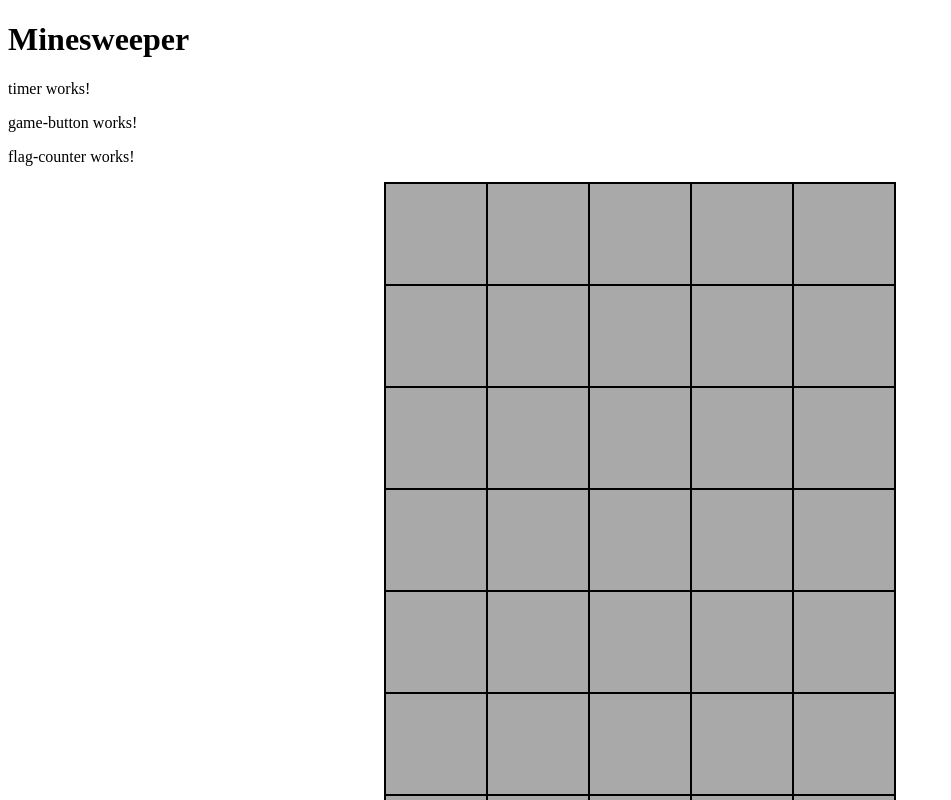
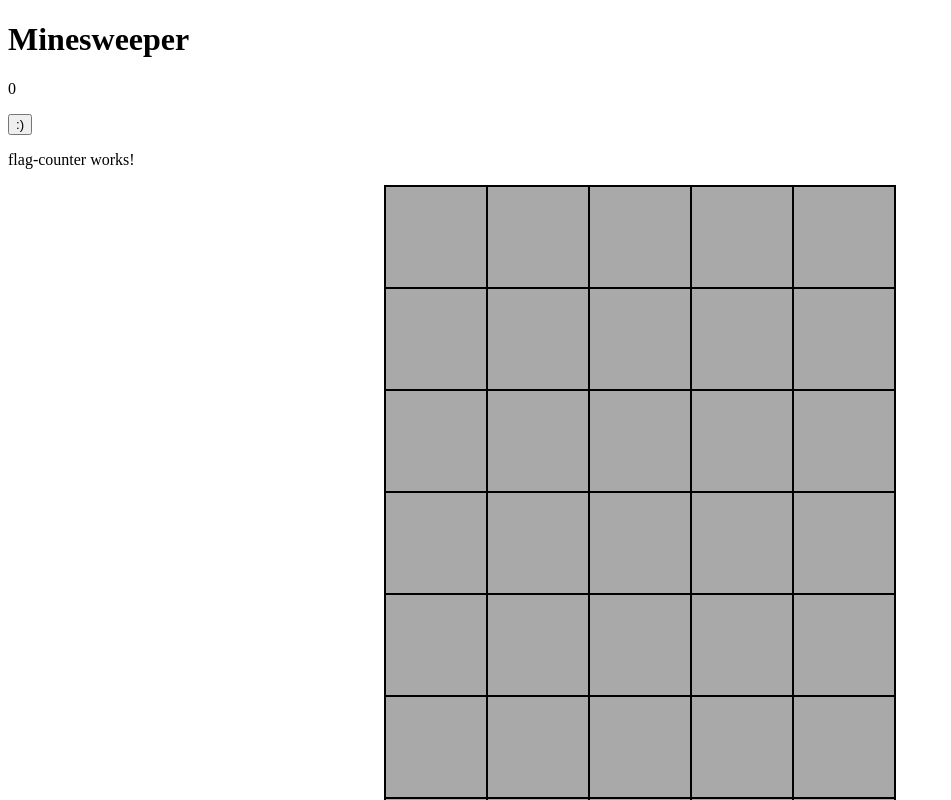
Before and after one commit to doverman411/minesweeper-angular, an Angular app: page / in a window 1280 px wide. Shown: the top 800 px of the page, without its empty margins (0-951 px from the left). Built offline with nearby package versions, Linux system fonts and the light colour scheme.

Commit message:
Add timer functionality

```diff
--- a/src/app/game-board/game-board.component.html
+++ b/src/app/game-board/game-board.component.html
@@ -1,2 +1,9 @@
-<app-top-hud></app-top-hud>
-<app-tile-container></app-tile-container>
+<app-top-hud
+    [startEvent]="startSubject.asObservable()"
+    [stopEvent]="stopSubject.asObservable()"
+    [resetEvent]="resetSubject.asObservable()"
+></app-top-hud>
+<app-tile-container
+    (gameStarted)="start()"
+    (gameOver)="handleGameOver()">
+</app-tile-container>
--- a/src/app/game-board/game-board.component.ts
+++ b/src/app/game-board/game-board.component.ts
@@ -2,6 +2,7 @@ import { Component } from '@angular/core';
 
 import { TileContainerComponent } from '../tile-container/tile-container.component';
 import { TopHudComponent } from '../top-hud/top-hud.component';
+import { Subject } from 'rxjs';
 
 @Component({
   selector: 'app-game-board',
@@ -11,5 +12,18 @@ import { TopHudComponent } from '../top-hud/top-hud.component';
   styleUrl: './game-board.component.css'
 })
 export class GameBoardComponent {
+  startSubject: Subject<void> = new Subject<void>();
+  stopSubject: Subject<void> = new Subject<void>();
+  resetSubject: Subject<void> = new Subject<void>();
 
+  start() {
+    console.log('nexting startSubject');
+    this.startSubject.next();
+  }
+  handleGameOver() {
+    this.stopSubject.next();
+  }
+  reset() {
+    this.resetSubject.next();
+  }
 }
--- a/src/app/game-button/game-button.component.html
+++ b/src/app/game-button/game-button.component.html
@@ -1 +1 @@
-<p>game-button works!</p>
+<button (click)="handleClick()">:)</button>
--- a/src/app/game-button/game-button.component.ts
+++ b/src/app/game-button/game-button.component.ts
@@ -1,4 +1,4 @@
-import { Component } from '@angular/core';
+import { Component, EventEmitter, Output } from '@angular/core';
 
 @Component({
   selector: 'app-game-button',
@@ -8,5 +8,8 @@ import { Component } from '@angular/core';
   styleUrl: './game-button.component.css'
 })
 export class GameButtonComponent {
-
+  @Output() reset = new EventEmitter<void>();
+  handleClick() {
+    this.reset.emit();
+  }
 }
--- a/src/app/tile-container/tile-container.component.ts
+++ b/src/app/tile-container/tile-container.component.ts
@@ -26,15 +26,18 @@ export class TileContainerComponent implements OnInit {
       for (let c=0; c<this.width;++c) {
         this.tiles[r].row.push({
           id: r*this.width + c,
-          hasMine: true,
+          hasMine: false,
           number: 0
         });
       }
     }
+    this.tiles[0].row[0].hasMine = true;
+    this.tiles[1].row[1].hasMine = true;
   }
   start() {
     this.started = true;
     this.ended = false;
+    console.log('emitting gameStart2')
     this.gameStarted.emit();
   }
   handleGameOver() {
--- a/src/app/tile/tile.component.ts
+++ b/src/app/tile/tile.component.ts
@@ -22,6 +22,7 @@ export class TileComponent {
     if (this.hasFlag || this.ended) return;
     this.isSwept = true;
     if (!this.started) {
+      console.log('emitting gameStart');
       this.gameStart.emit();
     }
     if (this.hasMine && !this.ended) {
--- a/src/app/timer/timer.component.html
+++ b/src/app/timer/timer.component.html
@@ -1 +1 @@
-<p>timer works!</p>
+<p>{{timeElapsed}}</p>
--- a/src/app/timer/timer.component.ts
+++ b/src/app/timer/timer.component.ts
@@ -1,4 +1,5 @@
-import { Component } from '@angular/core';
+import { Component, Input, OnInit, OnDestroy } from '@angular/core';
+import { Observable, Subscription } from 'rxjs';
 @Component({
   selector: 'app-timer',
   standalone: true,
@@ -6,7 +7,38 @@ import { Component } from '@angular/core';
   templateUrl: './timer.component.html',
   styleUrl: './timer.component.css'
 })
-export class TimerComponent {
+export class TimerComponent implements OnInit, OnDestroy{
+  timeElapsed = 0;
+  intervalID: any;
+  private startEventSubscription!: Subscription;
+  private stopEventSubscription!: Subscription;
+  private resetEventSubscription!: Subscription;
+  @Input() startEvent!: Observable<void>;
+  @Input() stopEvent!: Observable<void>;
+  @Input() resetEvent!: Observable<void>;
 
+  start() {
+    this.intervalID = setInterval(()=>++this.timeElapsed,1000);
+  }
 
+  stop() {
+    clearInterval(this.intervalID);
+  }
+
+  reset() {
+    this.timeElapsed = 0;
+    this.stop();
+  }
+
+  ngOnInit() {
+    this.startEventSubscription = this.startEvent.subscribe(()=>this.start());
+    this.stopEventSubscription = this.stopEvent.subscribe(()=>this.stop());
+    this.resetEventSubscription = this.resetEvent.subscribe(()=>this.reset());
+  }
+
+  ngOnDestroy() {
+    this.startEventSubscription.unsubscribe();
+    this.stopEventSubscription.unsubscribe();
+    this.resetEventSubscription.unsubscribe();
+  }
 }
--- a/src/app/top-hud/top-hud.component.html
+++ b/src/app/top-hud/top-hud.component.html
@@ -1,3 +1,7 @@
-<app-timer></app-timer>
-<app-game-button></app-game-button>
+<app-timer
+    [startEvent]="startSubject.asObservable()"
+    [stopEvent]="stopSubject.asObservable()"
+    [resetEvent]="resetSubject.asObservable()"
+></app-timer>
+<app-game-button (reset)="reset()"></app-game-button>
 <app-flag-counter></app-flag-counter>
--- a/src/app/top-hud/top-hud.component.ts
+++ b/src/app/top-hud/top-hud.component.ts
@@ -1,8 +1,9 @@
-import { Component } from '@angular/core';
+import { Component, Input, OnDestroy, OnInit } from '@angular/core';
 
 import { FlagCounterComponent } from '../flag-counter/flag-counter.component';
 import { GameButtonComponent } from '../game-button/game-button.component';
 import { TimerComponent } from '../timer/timer.component';
+import { Observable, Subject, Subscription } from 'rxjs';
 
 @Component({
   selector: 'app-top-hud',
@@ -11,6 +12,39 @@ import { TimerComponent } from '../timer/timer.component';
   templateUrl: './top-hud.component.html',
   styleUrl: './top-hud.component.css'
 })
-export class TopHudComponent {
+export class TopHudComponent implements OnInit, OnDestroy {
+  private startEventSubscription!: Subscription;
+  private stopEventSubscription!: Subscription;
+  private resetEventSubscription!: Subscription;
+  startSubject: Subject<void> = new Subject<void>();
+  stopSubject: Subject<void> = new Subject<void>();
+  resetSubject: Subject<void> = new Subject<void>();
+  @Input() startEvent!: Observable<void>;
+  @Input() stopEvent!: Observable<void>;
+  @Input() resetEvent!: Observable<void>;
 
+  ngOnInit() {
+    this.startEventSubscription = this.startEvent.subscribe(()=>this.start());
+    this.stopEventSubscription = this.stopEvent.subscribe(()=>this.stop());
+    this.resetEventSubscription = this.resetEvent.subscribe(()=>this.reset());
+  }
+
+  ngOnDestroy() {
+    this.startEventSubscription.unsubscribe();
+    this.stopEventSubscription.unsubscribe();
+    this.resetEventSubscription.unsubscribe();
+  }
+
+  start() {
+    console.log('nexting startSubject2');
+    this.startSubject.next();
+  }
+
+  stop() {
+    this.stopSubject.next();
+  }
+
+  reset() {
+    this.resetSubject.next();
+  }
 }
```
